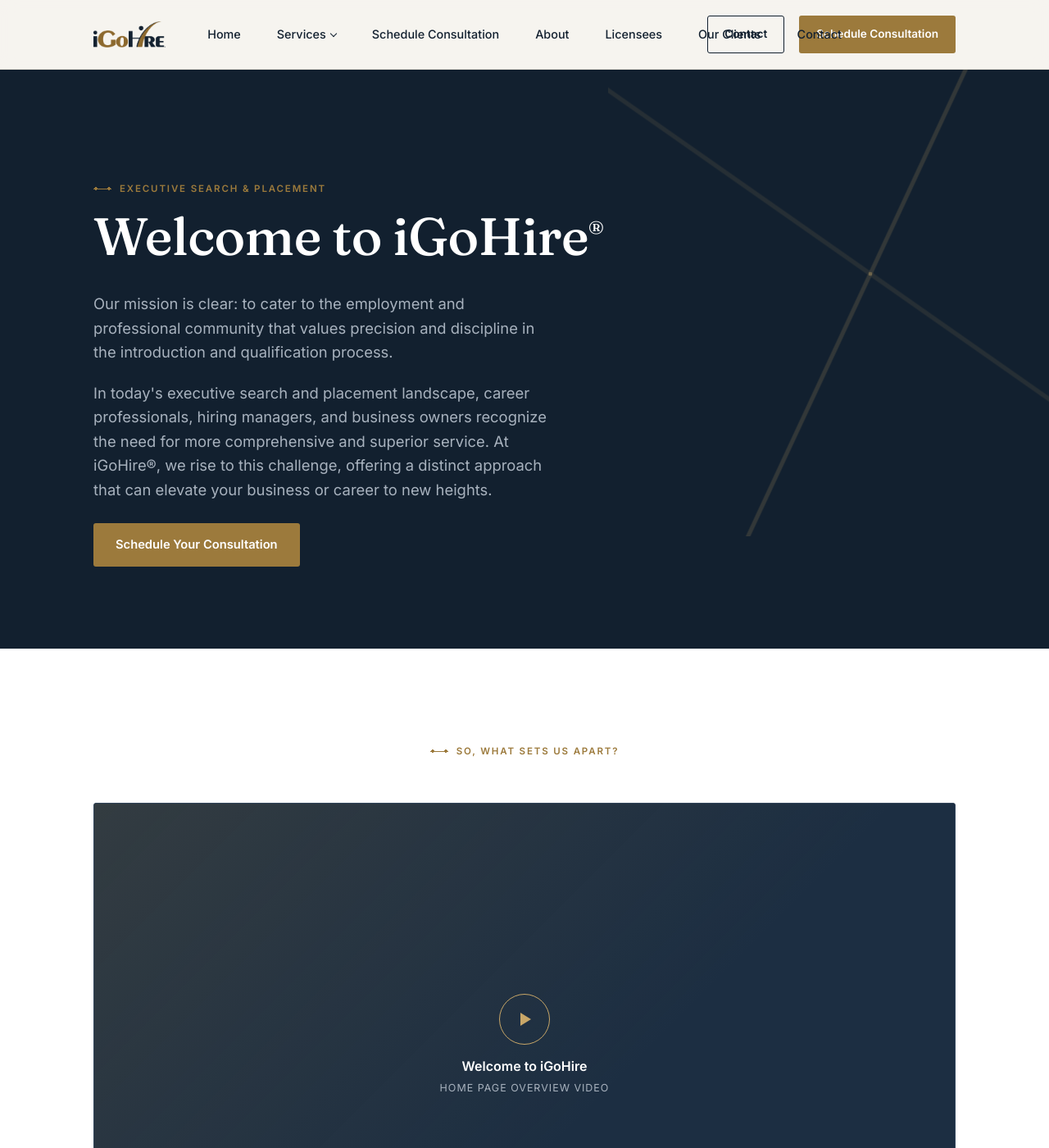
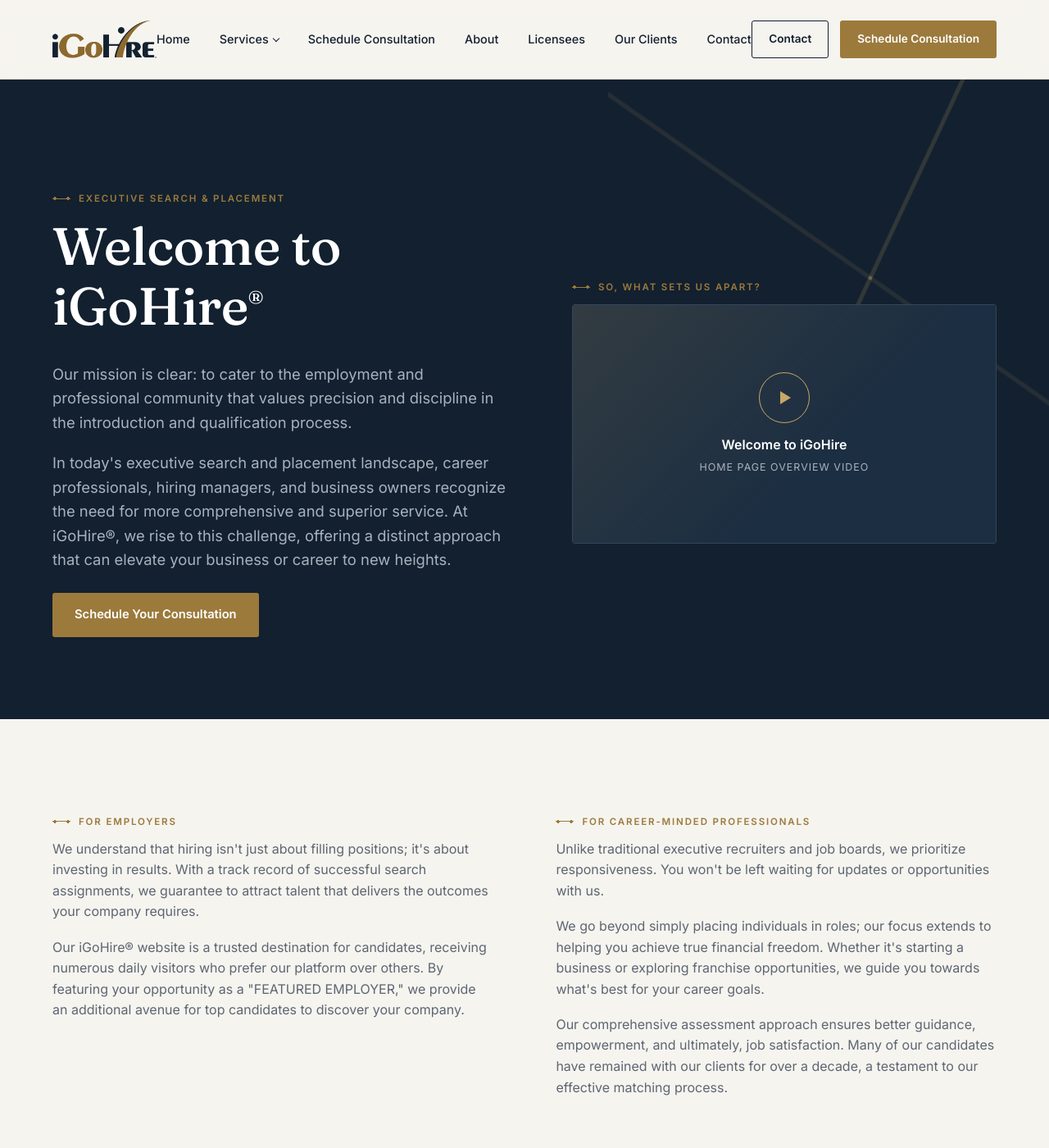
Before and after one commit to Yieldhouse/iGoHire, a Jekyll site: the page built from index.html, in a window 1280 px wide and 1400 px high. Shown: the whole window at 82% size. Built offline with Jekyll 4.4.1, drawn with Linux system fonts in a browser that asks for light colours; some of the changed text lies outside the part shown.

Commit message:
Add files via upload

```diff
--- a/_includes/footer.html
+++ b/_includes/footer.html
@@ -23,15 +23,12 @@
         <h4>Contact</h4>
         <ul>
           <li><a href="mailto:info@igohire.com">info@igohire.com</a></li>
-          <li>Florida Office — 941-615-8050</li>
-          <li>Colorado Office — 719-482-0143</li>
         </ul>
       </div>
     </div>
 
     <div class="footer-bottom">
       <span>&copy; {{ 'now' | date: "%Y" }} iGoHire&reg;. All rights reserved.</span>
-      <span>Executive branches in Florida &amp; Colorado — licensees nationwide.</span>
     </div>
   </div>
 </footer>
--- a/assets/css/style.css
+++ b/assets/css/style.css
@@ -23,7 +23,7 @@
   --font-body: "Inter", -apple-system, BlinkMacSystemFont, "Segoe UI", sans-serif;
 
   /* Layout */
-  --max-width: 1180px;
+  --max-width: 1340px;
   --gutter: clamp(20px, 5vw, 64px);
   --radius: 3px;
 }
@@ -64,6 +64,8 @@
 h3 { font-size: 1.3rem; }
 
 p { margin: 0 0 1.1em; color: var(--slate); }
+
+sup { font-size: 0.5em; vertical-align: super; line-height: 0; }
 .on-dark p { color: var(--slate-on-dark); }
 
 .eyebrow {
@@ -147,19 +149,21 @@
 .site-header .wrap {
   display: flex;
   align-items: center;
-  height: 84px;
+  justify-content: space-between;
+  height: 96px;
+  gap: 28px;
 }
 
-.logo { flex: 1 1 0; display: flex; align-items: center; justify-content: flex-start; min-width: 0; }
-.logo-img { height: 32px; width: auto; display: block; }
+.logo { flex-shrink: 0; display: flex; align-items: center; }
+.logo-img { height: 46px; width: auto; display: block; }
 
-.primary-nav { flex: 1 1 0; display: flex; align-items: center; justify-content: center; min-width: 0; }
+.primary-nav { flex: 1 1 auto; display: flex; align-items: center; justify-content: center; min-width: 0; }
 
 .primary-nav > ul {
   display: flex;
   list-style: none;
   margin: 0; padding: 0;
-  gap: 8px;
+  gap: 4px;
   white-space: nowrap;
 }
 
@@ -167,7 +171,7 @@
 
 .nav-link {
   display: block;
-  padding: 12px 18px;
+  padding: 12px 16px;
   font-size: 0.9rem;
   font-weight: 500;
   color: var(--ink);
@@ -215,8 +219,8 @@
 }
 .dropdown a:hover { background: var(--paper); color: var(--brass); }
 
-.header-cta { flex: 1 1 0; display: flex; align-items: center; justify-content: flex-end; gap: 18px; min-width: 0; }
-.header-cta .btn { padding: 11px 20px; font-size: 0.85rem; }
+.header-cta { flex-shrink: 0; display: flex; align-items: center; justify-content: flex-end; gap: 14px; }
+.header-cta .btn { padding: 11px 20px; font-size: 0.85rem; white-space: nowrap; }
 
 .nav-toggle {
   display: none;
@@ -261,7 +265,15 @@
 }
 
 .hero .wrap { position: relative; z-index: 1; }
-.hero-content { max-width: 720px; }
+.hero-split {
+  display: grid;
+  grid-template-columns: 1.1fr 1fr;
+  gap: clamp(32px, 5vw, 72px);
+  align-items: center;
+}
+.hero-content { max-width: 560px; }
+.hero-video .eyebrow { display: flex; }
+.hero-video .video-placeholder { margin-top: 0.4em; }
 .hero h1 { color: #fff; }
 .hero .lede { font-size: 1.15rem; color: var(--slate-on-dark); max-width: 560px; }
 
@@ -556,7 +568,7 @@
 .footer-grid li { margin-bottom: 0.7em; }
 .footer-grid a:hover { color: var(--brass-light); }
 .footer-logo-img {
-  height: 30px;
+  height: 42px;
   width: auto;
   display: block;
   margin-bottom: 4px;
@@ -564,7 +576,6 @@
 .footer-bottom {
   padding-top: 28px;
   display: flex;
-  justify-content: space-between;
   flex-wrap: wrap;
   gap: 12px;
   font-size: 0.82rem;
@@ -583,7 +594,7 @@
   .has-children.open .dropdown { display: block; }
   .header-cta .btn-outline { display: none; }
   .nav-toggle { display: flex; }
-  .split, .two-col, .three-col, .stats-grid, .office-grid, .client-grid { grid-template-columns: 1fr; }
+  .split, .two-col, .three-col, .stats-grid, .office-grid, .client-grid, .hero-split { grid-template-columns: 1fr; }
   .person { grid-template-columns: 1fr; text-align: center; }
   .avatar { margin: 0 auto; }
   .footer-grid { grid-template-columns: 1fr; }
--- a/contact.html
+++ b/contact.html
@@ -8,7 +8,7 @@
   <div class="wrap">
     <div class="hero-content">
       <span class="eyebrow">Contact</span>
-      <h1>Thank you for your interest in iGoHire&reg;.</h1>
+      <h1>Thank you for your interest in iGoHire<sup>&reg;</sup>.</h1>
       <p class="lede">We're here to assist you every step of the way.</p>
     </div>
   </div>
--- a/index.html
+++ b/index.html
@@ -5,7 +5,7 @@
 ---
 
 <section class="hero">
-  <div class="wrap">
+  <div class="wrap hero-split">
     <div class="hero-content">
       <span class="eyebrow">Executive Search &amp; Placement</span>
       <h1>Welcome to iGoHire<sup style="font-size:0.4em;">&reg;</sup></h1>
@@ -15,15 +15,10 @@
         <a href="https://forms.fillout.com/t/mTm1Q4jFHHus" class="btn btn-primary" target="_blank" rel="noopener">Schedule Your Consultation</a>
       </div>
     </div>
-  </div>
-</section>
-
-<section class="section section-white">
-  <div class="wrap">
-    <div class="section-head center">
+    <div class="hero-video">
       <span class="eyebrow">So, what sets us apart?</span>
+      {% include video-placeholder.html title="Welcome to iGoHire" note="Home page overview video" %}
     </div>
-    {% include video-placeholder.html title="Welcome to iGoHire" note="Home page overview video" %}
   </div>
 </section>
 
@@ -60,7 +55,7 @@
 
 <section class="cta-band">
   <div class="wrap">
-    <h2>Experience the iGoHire&reg; difference and embark on a journey towards success, whether you're an employer seeking top talent or a professional aiming for career fulfillment.</h2>
+    <h2>Experience the iGoHire<sup>&reg;</sup> difference and embark on a journey towards success, whether you're an employer seeking top talent or a professional aiming for career fulfillment.</h2>
     <div class="btn-group">
       <a href="https://forms.fillout.com/t/mTm1Q4jFHHus" class="btn btn-primary" target="_blank" rel="noopener">Schedule Your Consultation</a>
       <a href="{{ '/contact/' | relative_url }}" class="btn btn-outline">Contact Us</a>
--- a/our-clients.html
+++ b/our-clients.html
@@ -46,7 +46,7 @@
     <p>As a leading provider of talent acquisition and placement services, iGoHire has established a reputation for excellence and reliability in the industry. Our commitment to delivering top-notch solutions has attracted clients from various sectors, each with unique staffing needs and expectations.</p>
     <h2>Our Prestigious Clientele</h2>
     <p>From renowned law firms seeking executive talent to major developers requiring skilled professionals, our clientele reflects the diversity and sophistication of today's business landscape. We have successfully matched top-tier candidates with prestigious organizations, contributing to their continued success and growth.</p>
-    <h2>Why Choose iGoHire&reg;</h2>
+    <h2>Why Choose iGoHire<sup>&reg;</sup></h2>
     <p>When you partner with iGoHire, you gain access to a vast network of talented individuals and a team dedicated to understanding and fulfilling your staffing requirements. Whether you're a law firm, a developer, or any other entity, we are committed to providing personalized service and delivering exceptional results.</p>
   </div>
 </section>
```
